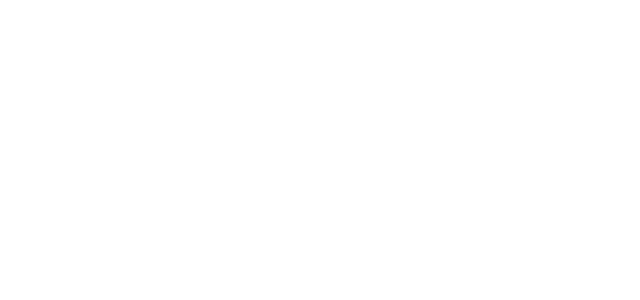
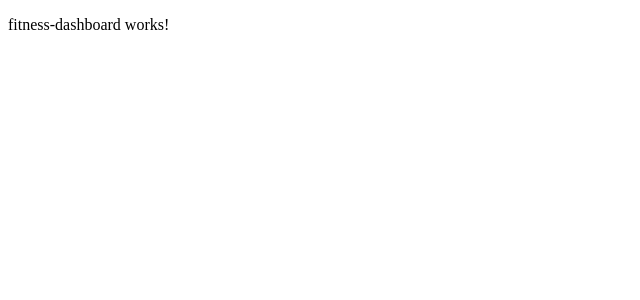
Before and after one commit to donev-stan/Tracker-App, an Angular app in the folder tracker-app/: page /fitness-tracker in a window 1280 px wide. Before the commit this address led to /. Shown: the top 300 px of the page, without its empty margins (0-640 px from the left). Built offline with nearby package versions, Linux system fonts and the light colour scheme.

Commit message:
- Sub fitness-tracker app module and component setup - Shared and prime-ng module

```diff
--- a/tracker-app/src/app/app-routing.module.ts
+++ b/tracker-app/src/app/app-routing.module.ts
@@ -9,6 +9,7 @@ const routes: Routes = [
         (m) => m.FoodTrackerModule
       ),
   },
+  { path: 'fitness-tracker', loadChildren: () => import('./fitness-tracker/fitness-tracker.module').then(m => m.FitnessTrackerModule) },
 ];
 
 @NgModule({
--- /dev/null
+++ b/tracker-app/src/app/fitness-tracker/fitness-dashboard/fitness-dashboard.component.html
@@ -0,0 +1 @@
+<p>fitness-dashboard works!</p>
--- a/tracker-app/src/index.html
+++ b/tracker-app/src/index.html
@@ -2,7 +2,7 @@
 <html lang="en">
   <head>
     <meta charset="utf-8" />
-    <title>TrackerApp</title>
+    <title>EXP Tracker</title>
     <base href="/" />
     <meta name="viewport" content="width=device-width, initial-scale=1" />
     <link rel="icon" type="image/png" href="assets/images/favicon.png" />
```
Also changed, not shown: tracker-app/src/app/fitness-tracker/fitness-dashboard/fitness-dashboard.component.ts (added, +10 -0 lines), tracker-app/src/app/fitness-tracker/fitness-tracker-routing.module.ts (added, +13 -0 lines), tracker-app/src/app/fitness-tracker/fitness-tracker.module.ts (added, +13 -0 lines), tracker-app/src/shared/prime-ng/prime-ng.module.ts (added, +8 -0 lines), tracker-app/src/shared/shared.module.ts (added, +8 -0 lines), tracker-app/src/app/fitness-tracker/fitness-dashboard/fitness-dashboard.component.scss (added).
